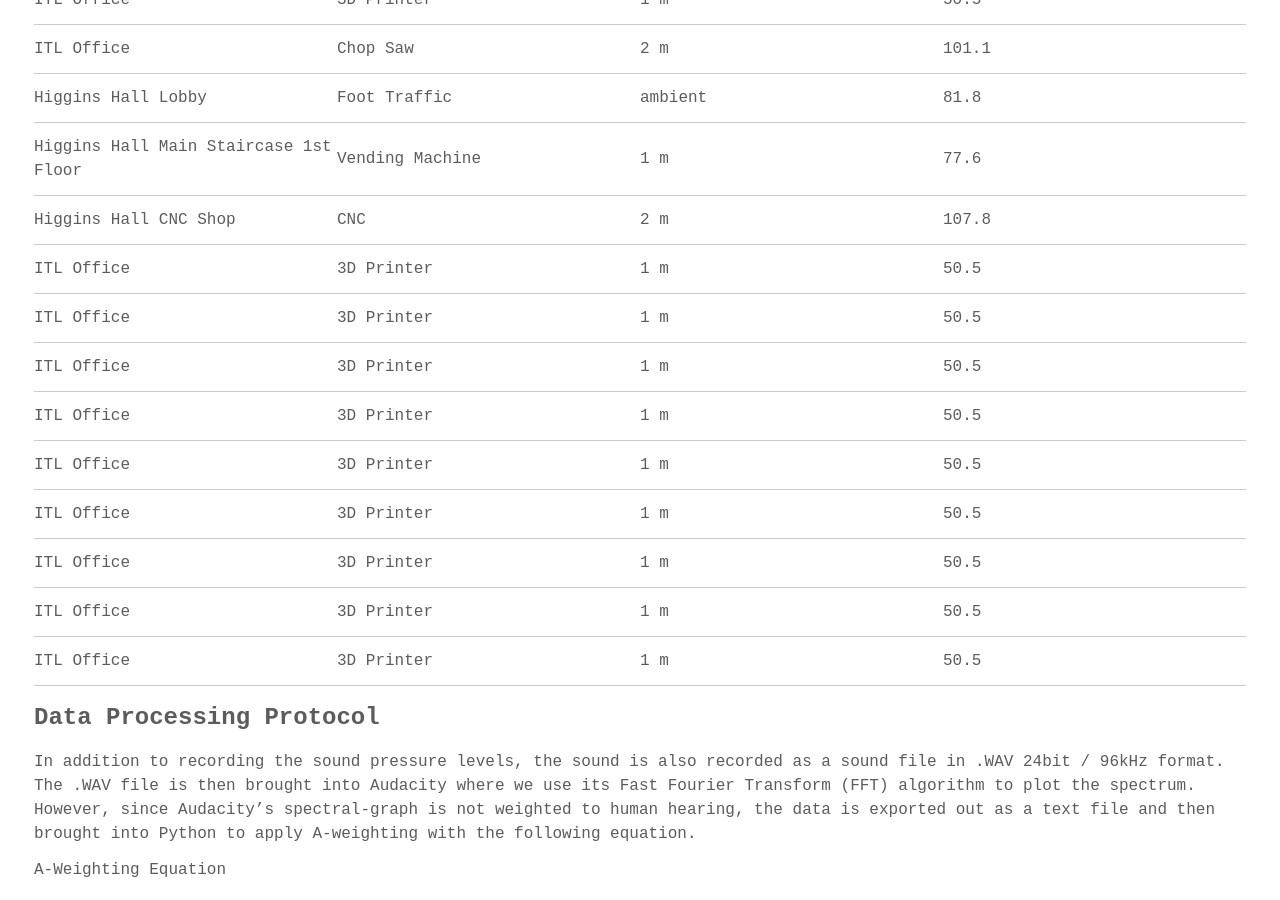
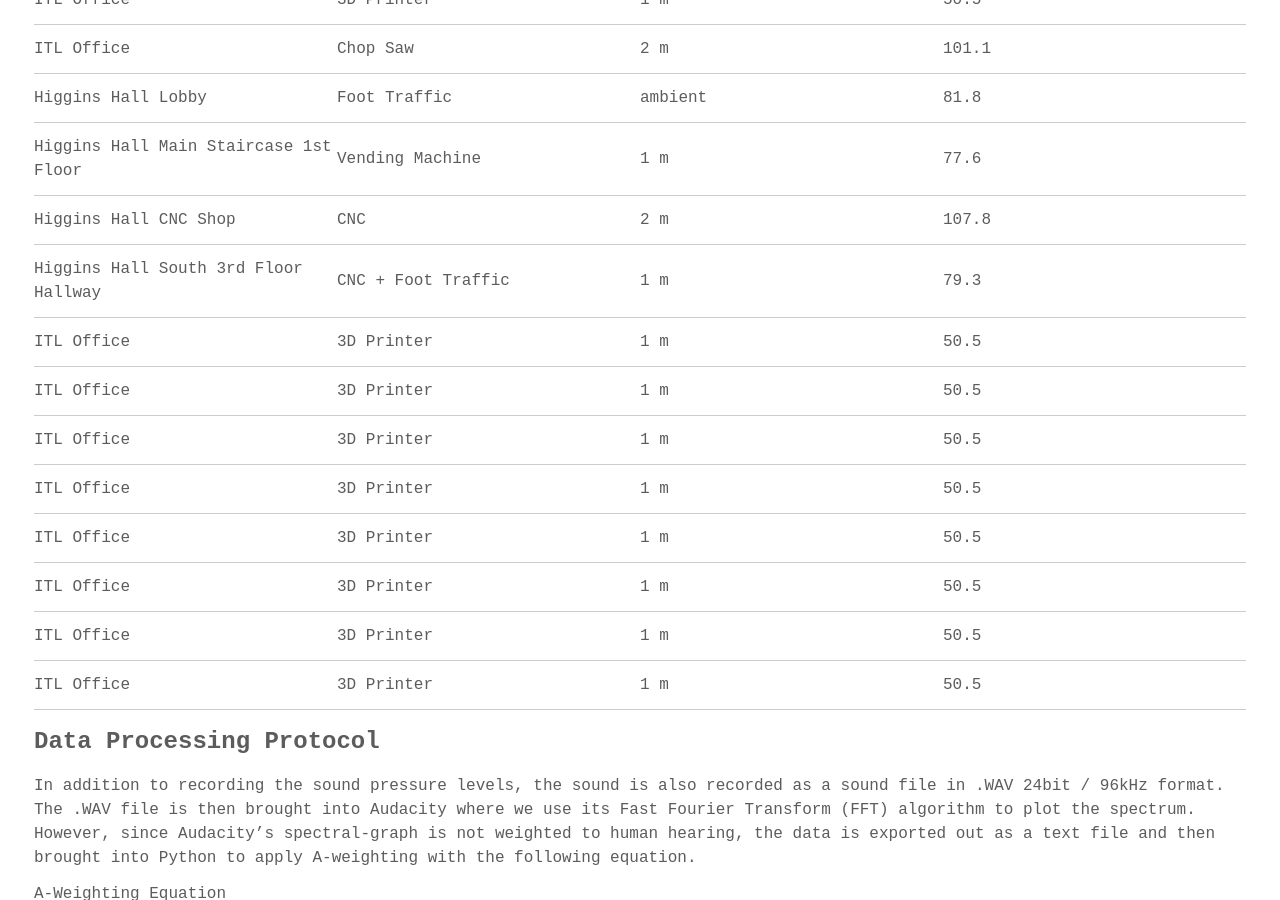
Before and after one commit to tedngai/itldatafactory, a Jekyll site: the page built from _posts/2019-1-24-EnvironmentalNoiseRecording.md, in a window 1280 px wide and 900 px high, scrolled down 1483 px. Built offline with Jekyll 4.4.1, drawn with Linux system fonts in a browser that asks for light colours; some web fonts are replaced.

Commit message:
Update 2019-1-24-EnvironmentalNoiseRecording.md

```diff
--- a/_posts/2019-1-24-EnvironmentalNoiseRecording.md
+++ b/_posts/2019-1-24-EnvironmentalNoiseRecording.md
@@ -43,15 +43,15 @@ Based on this information, we collated our recordings and profiled spaces that c
 |Higgins Hall Lobby     |Foot Traffic     |ambient     |81.8     |
 |Higgins Hall Main Staircase 1st Floor     |Vending Machine     |1 m     |77.6     |
 |Higgins Hall CNC Shop     |CNC     |2 m     |107.8     |
-|ITL Office		|3D Printer     |1 m     |50.5
-|ITL Office		|3D Printer     |1 m     |50.5
-|ITL Office		|3D Printer     |1 m     |50.5
-|ITL Office		|3D Printer     |1 m     |50.5
-|ITL Office		|3D Printer     |1 m     |50.5
-|ITL Office		|3D Printer     |1 m     |50.5
-|ITL Office		|3D Printer     |1 m     |50.5
-|ITL Office		|3D Printer     |1 m     |50.5
-|ITL Office		|3D Printer     |1 m     |50.5
+|Higgins Hall South 3rd Floor Hallway		|CNC + Foot Traffic     |1 m  |79.3  |
+|ITL Office		|3D Printer     |1 m     |50.5     |
+|ITL Office		|3D Printer     |1 m     |50.5     |
+|ITL Office		|3D Printer     |1 m     |50.5     |
+|ITL Office		|3D Printer     |1 m     |50.5     |
+|ITL Office		|3D Printer     |1 m     |50.5     |
+|ITL Office		|3D Printer     |1 m     |50.5     |
+|ITL Office		|3D Printer     |1 m     |50.5     |
+|ITL Office		|3D Printer     |1 m     |50.5     |
 
 ### Data Processing Protocol
 In addition to recording the sound pressure levels,  the sound is also recorded as a sound file in .WAV 24bit / 96kHz format. The .WAV file is then brought into Audacity where we use its Fast Fourier Transform (FFT) algorithm to plot the spectrum. However, since Audacity’s spectral-graph is not weighted to human hearing, the data is exported out as a text file and then brought into Python to apply A-weighting with the following equation.
```
